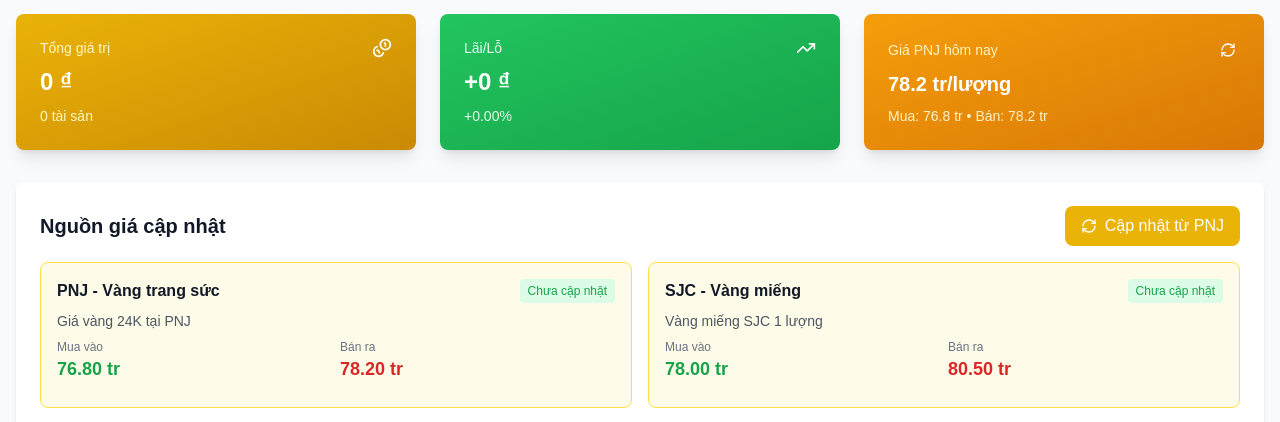
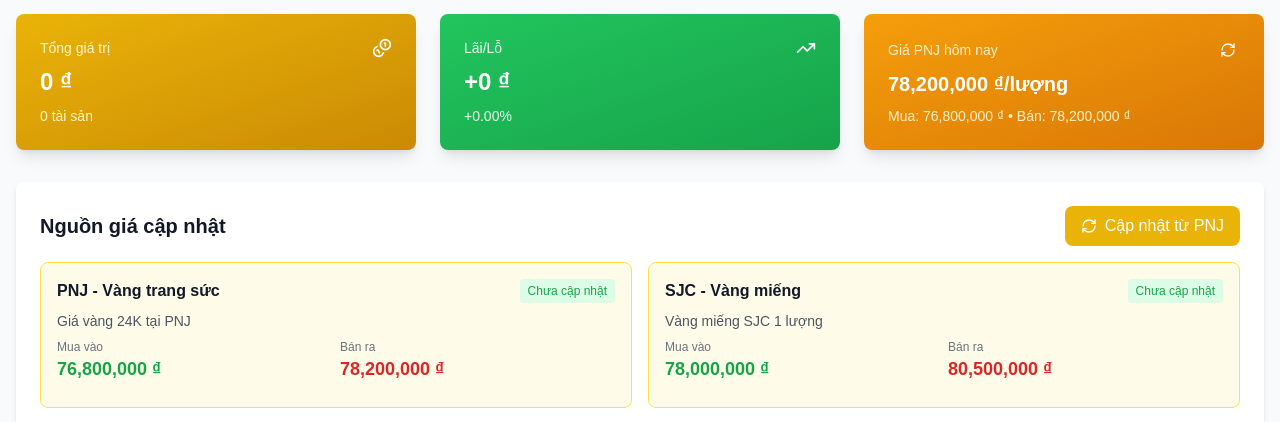
Before and after one commit to tibicrypto/quan-ly-tai-san, a Next.js app: page /investments/gold in a window 1280 px wide. Shown: the part 212-634 px from the top of the page. Built offline with nearby package versions, Linux system fonts and the light colour scheme; no server answers; the database is empty.

Commit message:
Convert PNJ gold prices display from millions to full VND to match purchase price format
Co-authored-by: tibicrypto <173438467+tibicrypto@users.noreply.github.com>

```diff
--- a/app/investments/gold/page.tsx
+++ b/app/investments/gold/page.tsx
@@ -186,12 +186,12 @@ export default function GoldPage() {
             </button>
           </div>
           <div className="text-xl font-bold">
-            {pnjPrices ? `${pnjPrices.pnj.sellPrice} tr/lượng` : '78.2 tr/lượng'}
+            {pnjPrices ? `${(pnjPrices.pnj.sellPrice * 1000000).toLocaleString('vi-VN')} ₫/lượng` : '78,200,000 ₫/lượng'}
           </div>
           <div className="text-sm text-amber-100 mt-2">
             {pnjPrices
-              ? `Mua: ${pnjPrices.pnj.buyPrice} tr • Bán: ${pnjPrices.pnj.sellPrice} tr`
-              : 'Mua: 76.8 tr • Bán: 78.2 tr'
+              ? `Mua: ${(pnjPrices.pnj.buyPrice * 1000000).toLocaleString('vi-VN')} ₫ • Bán: ${(pnjPrices.pnj.sellPrice * 1000000).toLocaleString('vi-VN')} ₫`
+              : 'Mua: 76,800,000 ₫ • Bán: 78,200,000 ₫'
             }
           </div>
           {lastUpdate && (
@@ -232,13 +232,13 @@ export default function GoldPage() {
               <div>
                 <div className="text-xs text-gray-500">Mua vào</div>
                 <div className="text-lg font-bold text-green-600">
-                  {pnjPrices ? `${pnjPrices.pnj.buyPrice.toFixed(2)}` : '76.80'} tr
+                  {pnjPrices ? `${(pnjPrices.pnj.buyPrice * 1000000).toLocaleString('vi-VN')}` : '76,800,000'} ₫
                 </div>
               </div>
               <div>
                 <div className="text-xs text-gray-500">Bán ra</div>
                 <div className="text-lg font-bold text-red-600">
-                  {pnjPrices ? `${pnjPrices.pnj.sellPrice.toFixed(2)}` : '78.20'} tr
+                  {pnjPrices ? `${(pnjPrices.pnj.sellPrice * 1000000).toLocaleString('vi-VN')}` : '78,200,000'} ₫
                 </div>
               </div>
             </div>
@@ -263,13 +263,13 @@ export default function GoldPage() {
               <div>
                 <div className="text-xs text-gray-500">Mua vào</div>
                 <div className="text-lg font-bold text-green-600">
-                  {pnjPrices ? `${pnjPrices.sjc.buyPrice.toFixed(2)}` : '78.00'} tr
+                  {pnjPrices ? `${(pnjPrices.sjc.buyPrice * 1000000).toLocaleString('vi-VN')}` : '78,000,000'} ₫
                 </div>
               </div>
               <div>
                 <div className="text-xs text-gray-500">Bán ra</div>
                 <div className="text-lg font-bold text-red-600">
-                  {pnjPrices ? `${pnjPrices.sjc.sellPrice.toFixed(2)}` : '80.50'} tr
+                  {pnjPrices ? `${(pnjPrices.sjc.sellPrice * 1000000).toLocaleString('vi-VN')}` : '80,500,000'} ₫
                 </div>
               </div>
             </div>
```
